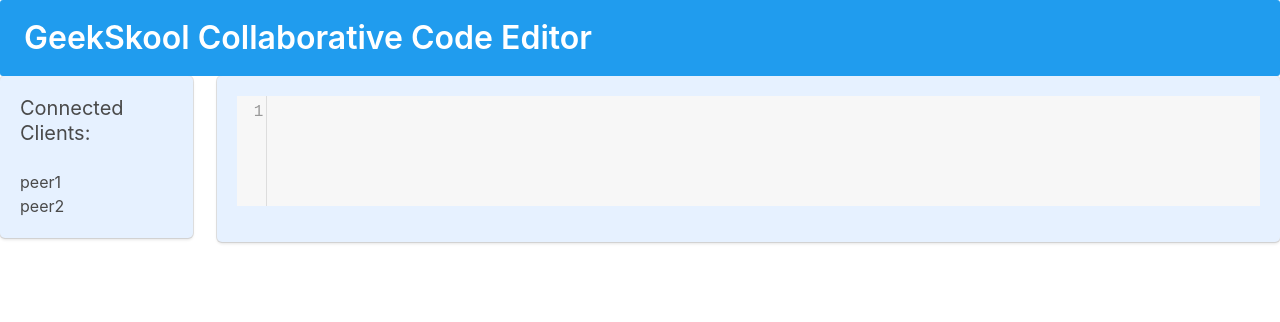
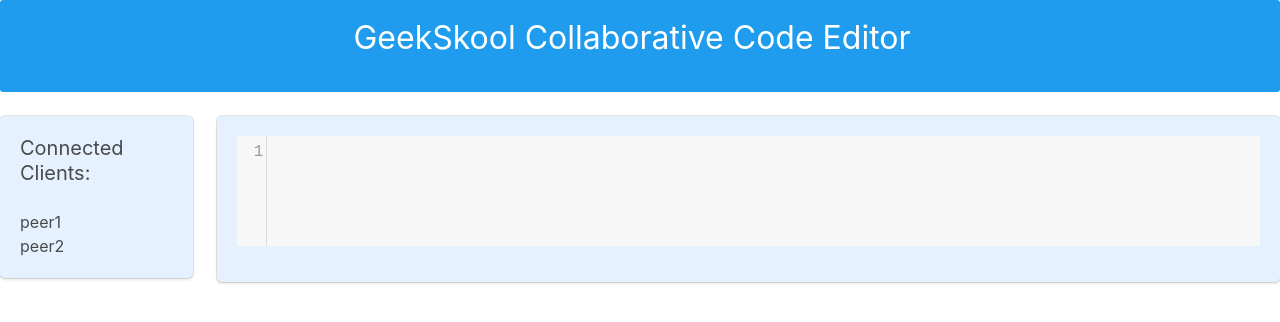
Before and after one commit to bshankar/code_alive, a website: page view/codeEditor.html in a window 1280 px wide. Drawn offline with Linux system fonts and the light colour scheme.

Commit message:
center the header

```diff
--- a/view/codeEditor.html
+++ b/view/codeEditor.html
@@ -22,7 +22,7 @@
     </style>
 
     <body>
-        <header>
+        <header class="content has-text-centered">
             <div class="tile is-child notification is-info">
                 <h1 class="title">GeekSkool Collaborative Code Editor</h1>
             </div>
```
